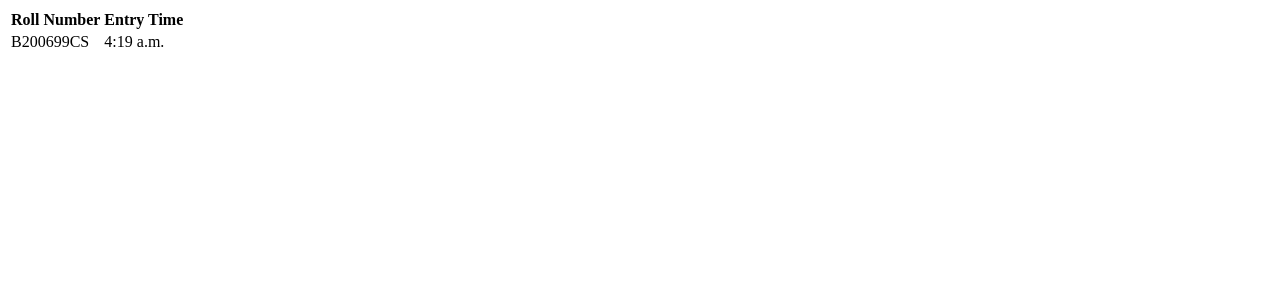
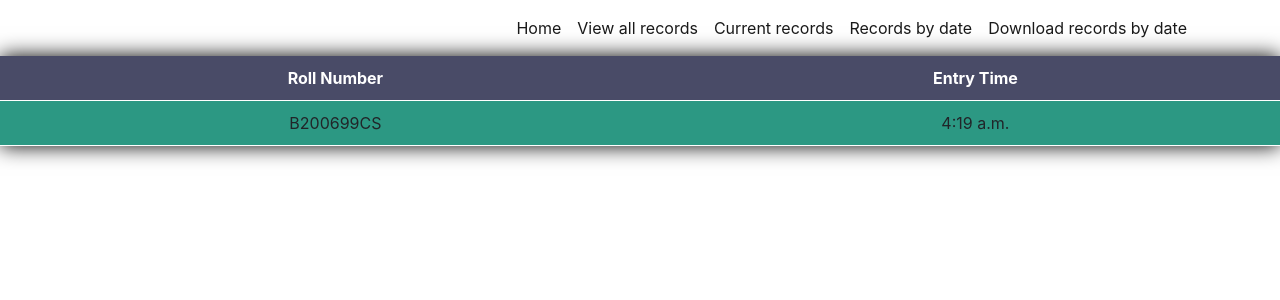
Before and after one commit to AfthabEK/Entry-Exit-DL, a Django app: page /recordsbystatus/ in a window 1280 px wide. Shown: the top 300 px of the page. Run offline with Django 3.2, Linux system fonts and the light colour scheme; data comes from the database, SQL or seed files in the repository; both versions use the stored data as it was after the commit; some libraries are stand-ins or nearby versions.

Commit message:
added base.html

```diff
--- /dev/null
+++ b/enter/templates/base.html
@@ -0,0 +1,77 @@
+<!DOCTYPE html>
+<html>
+<head>
+    {% load static %}
+  <title>
+    {% block title %}
+    {% endblock %}
+  </title>
+  <meta charset="utf-8">
+  <meta name="viewport" content="width=device-width, initial-scale=1, shrink-to-fit=no">
+
+  <!-- Bootstrap CSS -->
+  <link rel="stylesheet" href="https://stackpath.bootstrapcdn.com/bootstrap/4.4.1/css/bootstrap.min.css" integrity="sha384-Vkoo8x4CGsO3+Hhxv8T/Q5PaXtkKtu6ug5TOeNV6gBiFeWPGFN9MuhOf23Q9Ifjh" crossorigin="anonymous">
+
+
+ <link href="https://fonts.googleapis.com/css?family=Lato&display=swap" rel="stylesheet">
+
+  <style type="text/css">
+    .neon-table {
+      width: 100%;
+      border-collapse: collapse;
+      box-shadow: 0 0 20px #000000;
+    }
+
+    .neon-table th, .neon-table td {
+      padding: 10px;
+      text-align: center;
+      border-bottom: 1px solid #ffffff;
+    }
+
+    .neon-table th {
+      background-color: #494b67;
+      color: #ffffff;
+      font-weight: bold;
+    }
+
+    .neon-table tr:nth-child(even) {
+      background-color: #366060;
+    }
+
+    .neon-table tr:nth-child(odd) {
+      background-color: #2c9883;
+    }
+  </style>
+
+</head>
+<body>
+    <nav id="topNav" class="navbar navbar-expand-md navbar-light">
+        <div class="container">
+          <button class="navbar-toggler" type="button" data-toggle="collapse" data-target="#navbarNav" aria-controls="navbarNav" aria-expanded="false" aria-label="Toggle navigation">
+            <span class="navbar-toggler-icon"></span>
+          </button>
+          <div class="collapse navbar-collapse text-center" id="navbarNav">
+            <ul class="navbar-nav ml-auto">
+              <li class="nav-item">
+                <a class="nav-link active" aria-current="page" href="{% url 'library' %}">Home</a>
+              </li>
+              <li class="nav-item">
+                <a class="nav-link active" aria-current="page" href="{% url 'allrecords' %}">View all records</a>
+              </li>
+              <li class="nav-item">
+                <a class="nav-link active" aria-current="page" href="{% url 'recordsbystatus' %}">Current records</a>
+              </li>
+              <li class="nav-item">
+                <a class="nav-link active" aria-current="page" href="{% url 'records' %}">Records by date</a>
+              </li>
+              <li class="nav-item">
+                <a class="nav-link active" aria-current="page" href="{% url 'exportbydate' %}">Download records by date</a>
+              </li>
+            </ul>
+          </div>
+        </div>
+      </nav>
+{% block content%}
+{% endblock %}
+</body>
+</html>
--- a/enter/templates/current.html
+++ b/enter/templates/current.html
@@ -1,4 +1,12 @@
-<table>
+{% extends 'base.html'%}
+{% load static %}
+{% block title %}
+  Current Records
+{% endblock %}
+
+{% block content%}
+
+<table class="neon-table">
     <thead>
         <tr>
             <th>Roll Number</th>
@@ -14,3 +22,5 @@
         {% endfor %}
     </tbody>
 </table>
+
+{% endblock %}
```
Also changed, not shown: enter/templates/allrecords.html (+7 -36 lines), enter/templates/library.html (+10 -12 lines), enter/templates/records.html (+10 -1 lines), enter/templates/records_form.html (+10 -0 lines), enter/templates/records_formcsv.html (+10 -0 lines), db.sqlite3.
